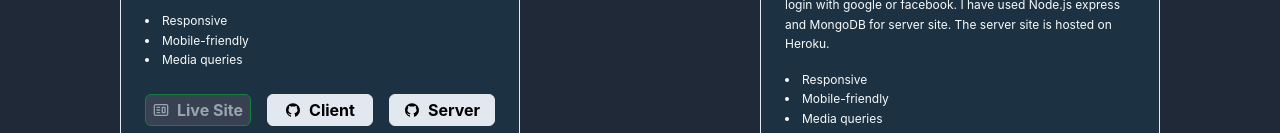
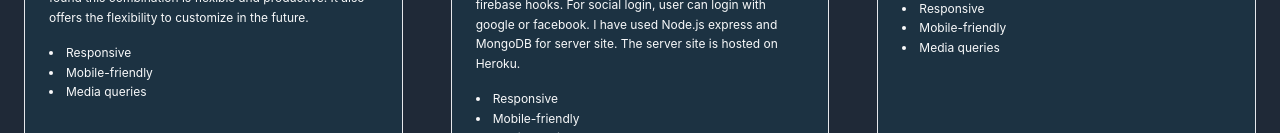
Before and after one commit to Khalidprithy/portfolioReact, a React (Create React App) app: page /projects in a window 1280 px wide. Shown: the part 819-952 px from the top of the page. Built offline with nearby package versions, Linux system fonts and the light colour scheme.

Commit message:
project updated

```diff
--- a/src/components/Pages/Project.js
+++ b/src/components/Pages/Project.js
@@ -7,16 +7,16 @@ const Project = ({ project }) => {
     const { features } = project;
 
     return (
-        <div className="card card-side w-fit bg-primary mx-auto text-white rounded-md">
-            <div className="container max-w-md mx-auto md:px-6 px-4 my-4">
-                <div className="border bg-cyan-900 bg-opacity-25 rounded-lg p-6 text-gray-100 relative z-10">
+        <div className="card card-side w-fit h-full bg-primary mx-auto text-white rounded-md">
+            <div className="mx-auto md:px-6 px-4 my-4">
+                <div className=" border bg-cyan-900 bg-opacity-25 rounded-lg p-6 text-gray-100 relative z-10 h-full w-full mb-4">
                     <div className="flex flex-wrap items-center">
-                        <div className="flex w-full h-48 md:h-64 lg:h-72 relative">
+                        <div className="flex w-full relative  h-72">
                             <div className="w-8/12 pr-4 relative">
                                 <img src={project.image} className="h-full object-cover object-center rounded-lg bg-white" alt='' />
                             </div>
                             <div className="w-4/12 h-full">
-                                <div className="flex flex-col w-full h-full">
+                                <div className="flex flex-col w-full">
                                     <div className="flex-1 pb-2">
                                         <div className="w-full h-full relative">
                                             <img src={project.image2} className="absolute top-0 w-full h-full object-cover object-center rounded-lg bg-white" alt='' />
@@ -48,12 +48,11 @@ const Project = ({ project }) => {
                                     <li> Media queries</li>
                                 </ul>
                             </div>
-                            <div className="w-full sm:flex-1 grid gap-4 grid-cols-1 md:grid-cols-3 pt-6">
+                            <div className="w-full sm:flex-1 grid gap-4 grid-cols-1 md:grid-cols-3 pt-6 absolute bottom-1 right-0 px-1">
 
                                 <a href={project.live_site} className="flex items-center border border-green-700 justify-center gap-2 rounded-md font-bold h-8 bg-gray-700 text-neutral hover:bg-opacity-50" target="_blank" rel="noreferrer"> <CgWebsite></CgWebsite> Live Site</a>
                                 <a href={project.github_client} className="flex items-center border justify-center gap-2 rounded-md font-bold h-8 bg-slate-200 text-black hover:bg-opacity-50" target="_blank" rel="noreferrer"> <AiFillGithub></AiFillGithub>Client</a>
                                 <a href={project.github_server} className="flex items-center border justify-center gap-2 rounded-md font-bold h-8 bg-slate-200 text-black hover:bg-opacity-50" target="_blank" rel="noreferrer"> <AiFillGithub></AiFillGithub>Server</a>
-
                             </div>
                         </div>
                     </div>
--- a/src/components/Pages/Projects.js
+++ b/src/components/Pages/Projects.js
@@ -14,7 +14,7 @@ const Projects = () => {
     return (
         <div className='bg-primary'>
             <h4 className='text-xl font-bold text-center text-neutral'>My All Projects</h4>
-            <div className='grid grid-cols-1 md:grid-cols-2 mt-6 '>
+            <div className='grid grid-cols-1 md:grid-cols-3 mt-6 '>
                 {
                     projects.map(project => <Project
                         key={project.id}
```
